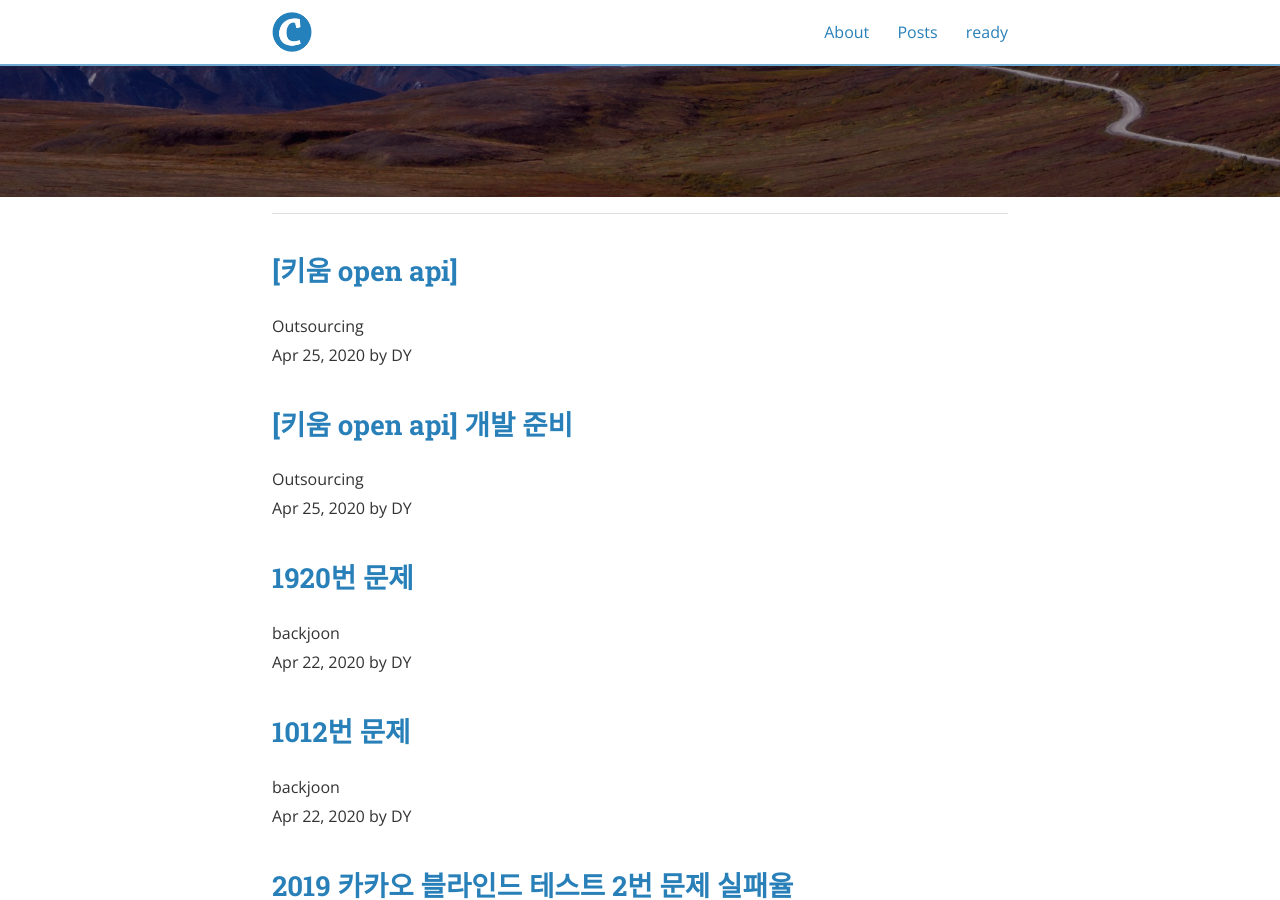
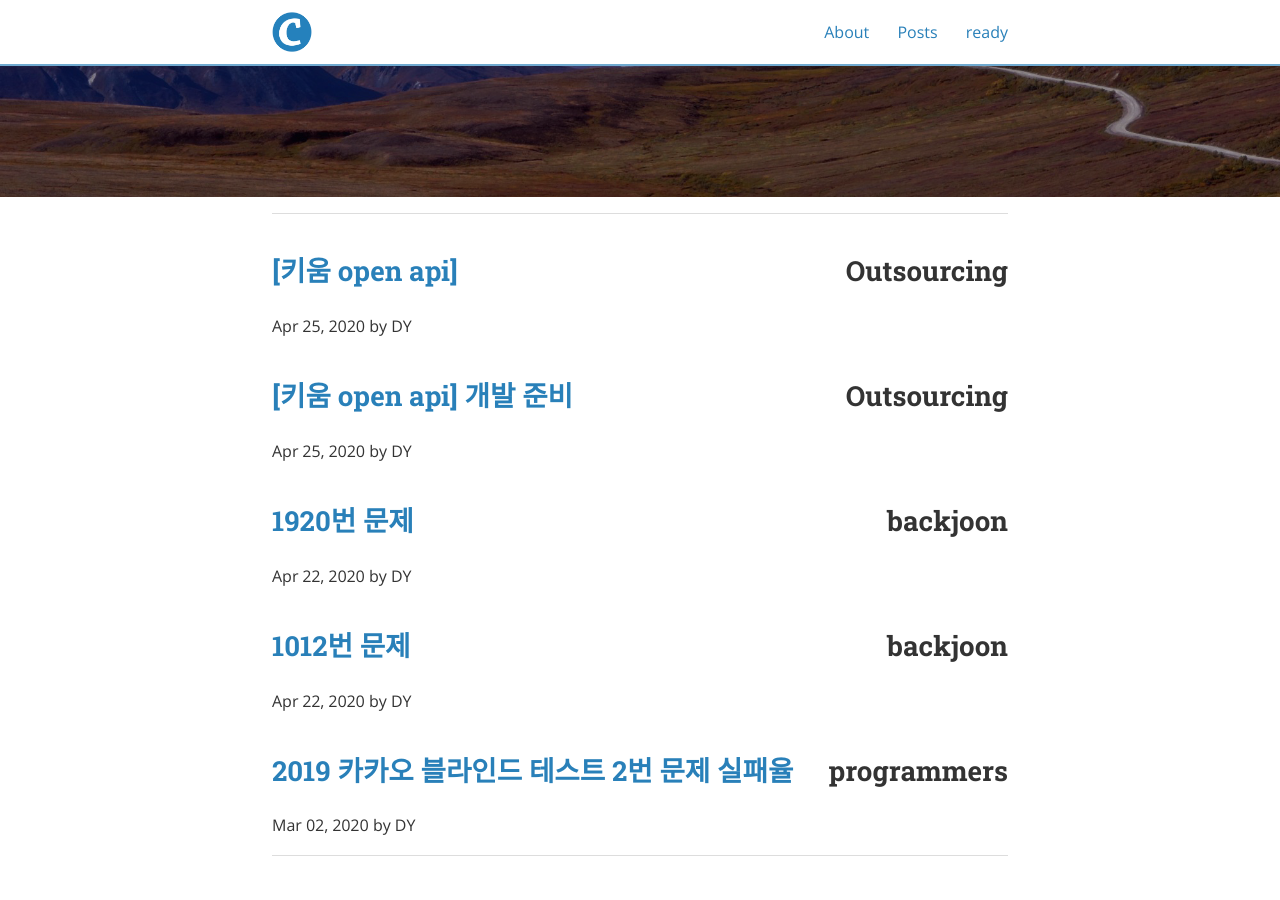
Before and after one commit to dongyeon94/DYblog, a Jekyll site: the page built from index.html, in a window 1280 px wide and 900 px high, scrolled down 308 px. Built offline with Jekyll 4.4.1, drawn with Linux system fonts in a browser that asks for light colours; nearby versions of some CDN libraries; the list of posts is cut into pages by our own code.

Commit message:
add index page category

```diff
--- a/index.html
+++ b/index.html
@@ -20,8 +20,7 @@
 			<ul class="post-list">
 				{% for post in site.posts limit:5 %}
 				<div class="post-list">
-					<h2><a href="/DYblog/{{ post.url }}">{{ post.title }}</a></h2>
-					<span>{{ post.categories}}</span>
+					<h2><a href="/DYblog/{{ post.url }}">{{ post.title }}</a> <span style="float: right;">{{ post.categories}}</span> </h2>
 					<p>{{ post.date | date: "%b %d, %Y" }} by {{ post.author }}</p>
 				</div>
 				{% endfor %}
```
